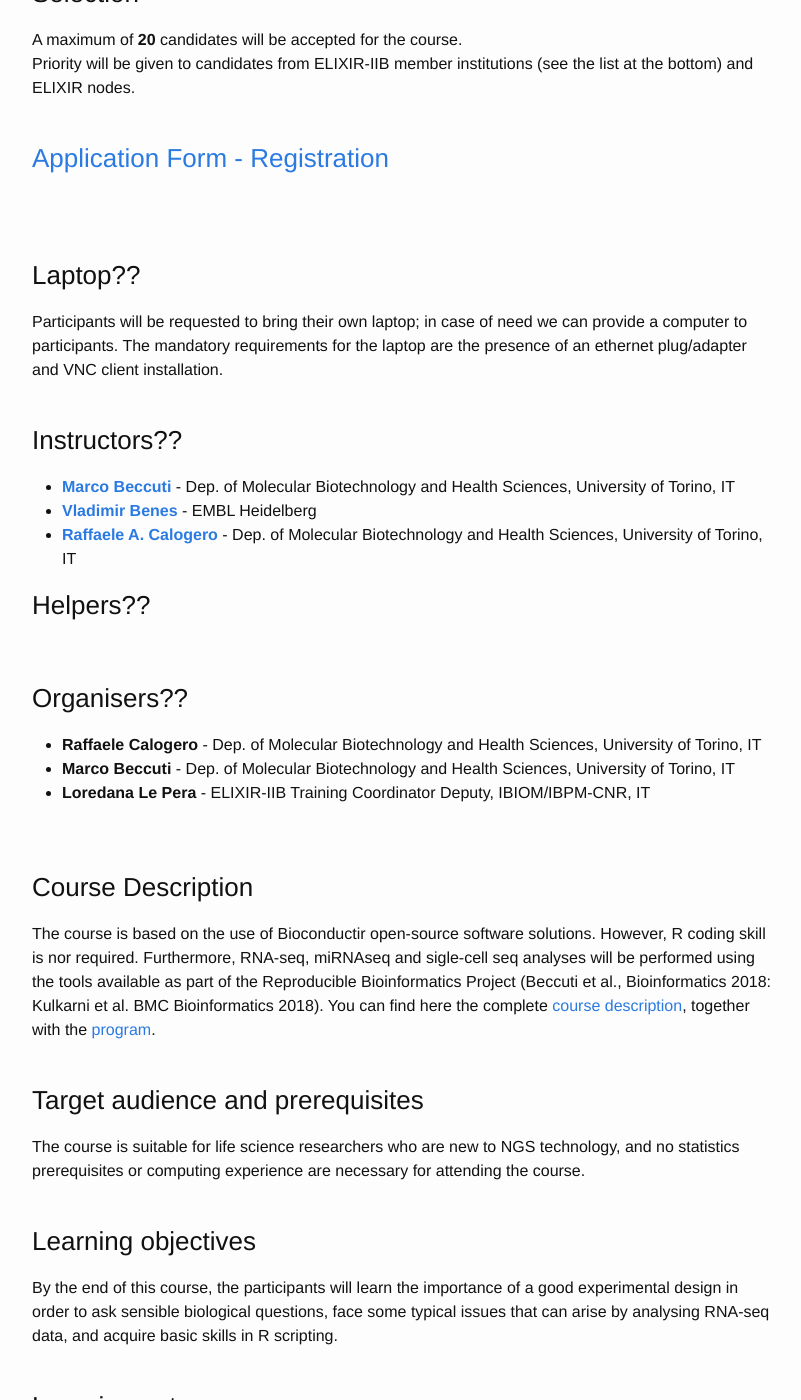
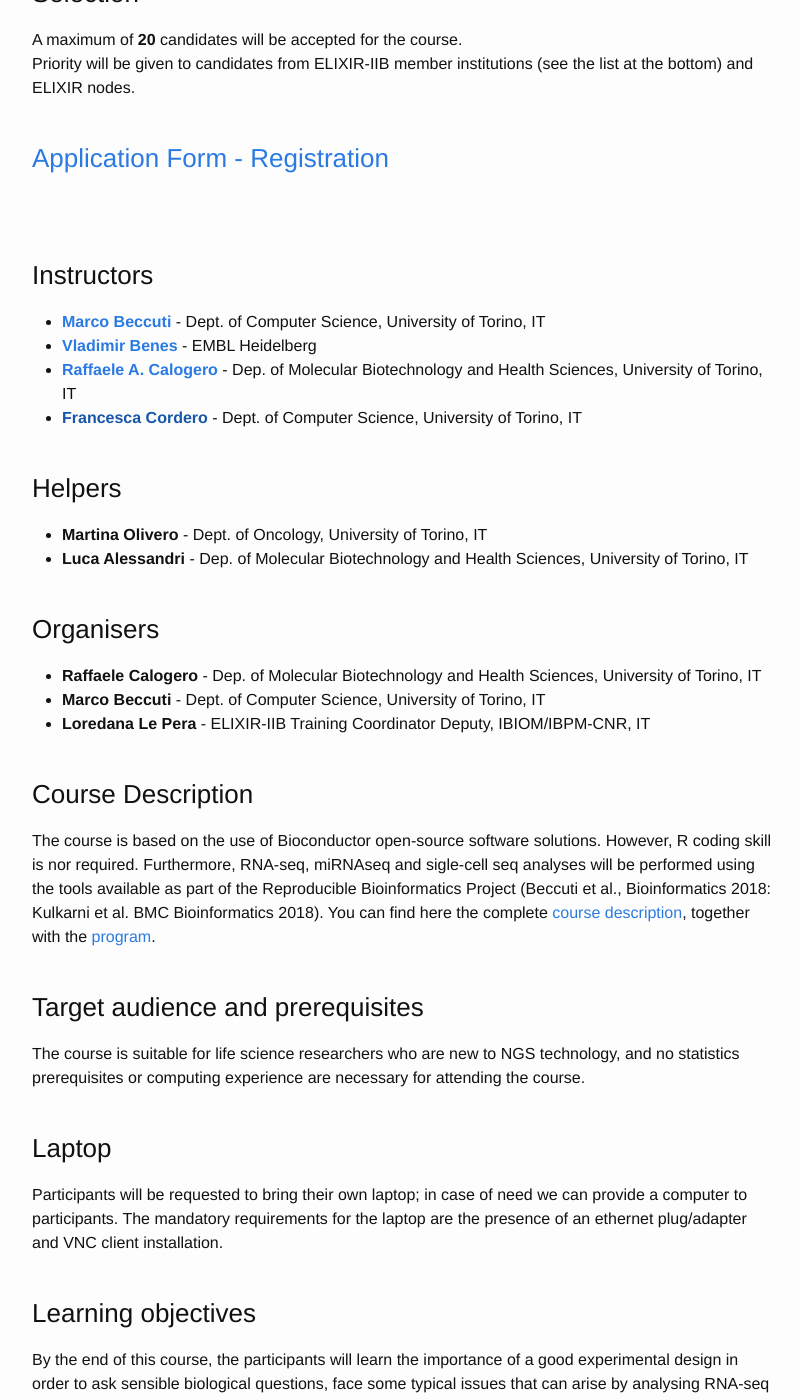
Before and after one commit to ELIXIR-IIB-training/website, a Jekyll site: the page built from _posts/2020-03-09-RNAseq-and-single-cell_Turin.md, in a window 1280 px wide and 1400 px high, scrolled down 1111 px. Shown: the whole window, without its empty margins (238-1039 px from the left). Built offline with Jekyll 4.4.1, drawn with Linux system fonts in a browser that asks for light colours; some of the changed text lies outside the part shown.

Commit message:
Add information, deadline, logos

```diff
--- a/_posts/2020-03-09-RNAseq-and-single-cell_Turin.md
+++ b/_posts/2020-03-09-RNAseq-and-single-cell_Turin.md
@@ -20,16 +20,18 @@ description: This course aims to provide participants with theoretical and pract
 <br>
 <table border="0" width="600">
 <tr>
-<td><a href=""><img src="../../../img/" height="60"></a></td>
+<td><a href=""><img src="../../../img/Logo_B_and_Gu.jpg" height="60"></a></td>
 <td weight="20"></td>
-<td><a href=""><img src="../../../img/" height="60"></a></td>
+<td><a href=""><img src="../../../img/Logo_Bx2M.jpg" height="60"></a></td>
+<td weight="20"></td>
+<td><a href=""><img src="../../../img/Logo_illumina.jpg" height="60"></a></td>
 </tr>
 </table>
 <br>
 <br>
 
 ### Important Dates
-- Deadline for applications: **??**
+- Deadline for applications: **28 February 2020**
 - Course selection will be done on a first-come first-served basis and chosen participants will be immediately notified
 - Course date: **09-13 March 2020**
 <br>
@@ -59,31 +61,31 @@ Priority will be given to candidates from ELIXIR-IIB member institutions (see th
 <br>
 <br>
 
-### Laptop??
-Participants will be requested to bring their own laptop; in case of need we can provide a computer to participants.
-The mandatory requirements for the laptop are the presence of an ethernet plug/adapter and VNC client installation.
+
+### Instructors
+- [**Marco Beccuti**](https://elixir-iib-training.github.io/website/instructors/marco_beccuti.html) - Dept. of Computer Science, University of Torino, IT
+- [**Vladimir Benes**](https://www.embl.de/services/core_facilities/genecore/members/index.php?s_personId=CP-60003318) - EMBL Heidelberg
+- [**Raffaele A. Calogero**](https://elixir-iib-training.github.io/website/instructors/raffaele_calogero.html) - Dep. of Molecular Biotechnology and Health Sciences, University of Torino, IT
+- [**Francesca Cordero**]() - Dept. of Computer Science, University of Torino, IT
 <br>
 <br>
 
-### Instructors??
-- [**Marco Beccuti**](https://elixir-iib-training.github.io/website/instructors/marco_beccuti.html) - Dep. of Molecular Biotechnology and Health Sciences, University of Torino, IT
-- [**Vladimir Benes**](https://www.embl.de/services/core_facilities/genecore/members/index.php?s_personId=CP-60003318) - EMBL Heidelberg
-- [**Raffaele A. Calogero**](https://elixir-iib-training.github.io/website/instructors/raffaele_calogero.html) - Dep. of Molecular Biotechnology and Health Sciences, University of Torino, IT
-
-### Helpers??
+### Helpers
+- **Martina Olivero** - Dept. of Oncology, University of Torino, IT
+- **Luca Alessandri** - Dep. of Molecular Biotechnology and Health Sciences, University of Torino, IT
+<br>
 <br>
 
-### Organisers??
+### Organisers
 - **Raffaele Calogero** - Dep. of Molecular Biotechnology and Health Sciences, University of Torino, IT
-- **Marco Beccuti** - Dep. of Molecular Biotechnology and Health Sciences, University of Torino, IT
+- **Marco Beccuti** - Dept. of Computer Science, University of Torino, IT
 - **Loredana Le Pera** - ELIXIR-IIB Training Coordinator Deputy, IBIOM/IBPM-CNR, IT
-<br>
 <br>
 <br>
 
 
 ### Course Description
-The course is based on the use of Bioconductir open-source software solutions. However, R coding skill is nor required. Furthermore, RNA-seq, miRNAseq and sigle-cell seq analyses will be performed using the tools available as part of the Reproducible Bioinformatics Project (Beccuti et al., Bioinformatics 2018: Kulkarni et al. BMC Bioinformatics 2018).
+The course is based on the use of Bioconductor open-source software solutions. However, R coding skill is nor required. Furthermore, RNA-seq, miRNAseq and sigle-cell seq analyses will be performed using the tools available as part of the Reproducible Bioinformatics Project (Beccuti et al., Bioinformatics 2018: Kulkarni et al. BMC Bioinformatics 2018).
 You can find here the complete [course description](https://github.com/kendomaniac/UNITORNASEQ/blob/master/booklet.pdf), together with the [program](https://github.com/kendomaniac/UNITORNASEQ/blob/master/program.pdf).
 <br>
 <br>
@@ -91,6 +93,12 @@ You can find here the complete [course description](https://github.com/kendomani
 
 ### Target audience and prerequisites
 The course is suitable for life science researchers who are new to NGS technology, and no statistics prerequisites or computing experience are necessary for attending the course.
+<br>
+<br>
+
+### Laptop
+Participants will be requested to bring their own laptop; in case of need we can provide a computer to participants.
+The mandatory requirements for the laptop are the presence of an ethernet plug/adapter and VNC client installation.
 <br>
 <br>
 
@@ -104,7 +112,7 @@ By the end of this course, the participants will be able to:
 - assess quality of data;
 - complete basic statistical tests on NGS data;
 - annotate and interpret data;
-- perform integration between gene-level and microRNA expression data.
+- perform clustering methods for cell sub-population discovery.
 <br>
 <br>
 
```
